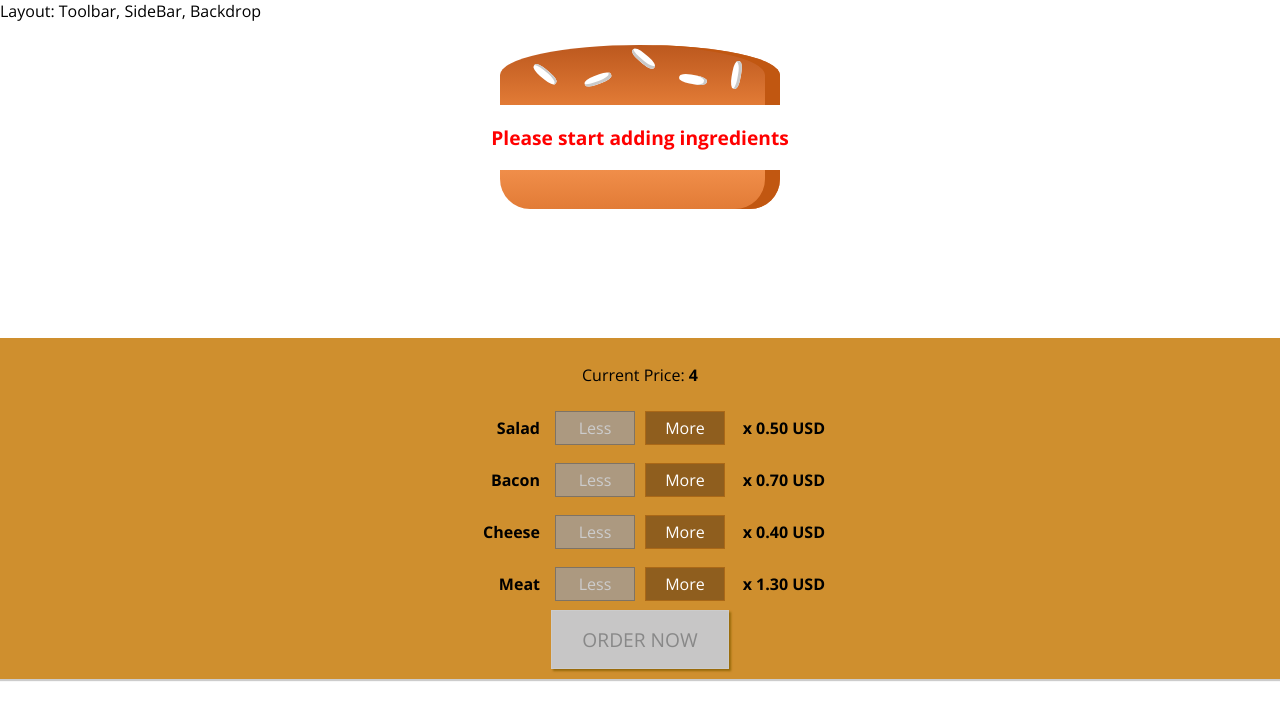
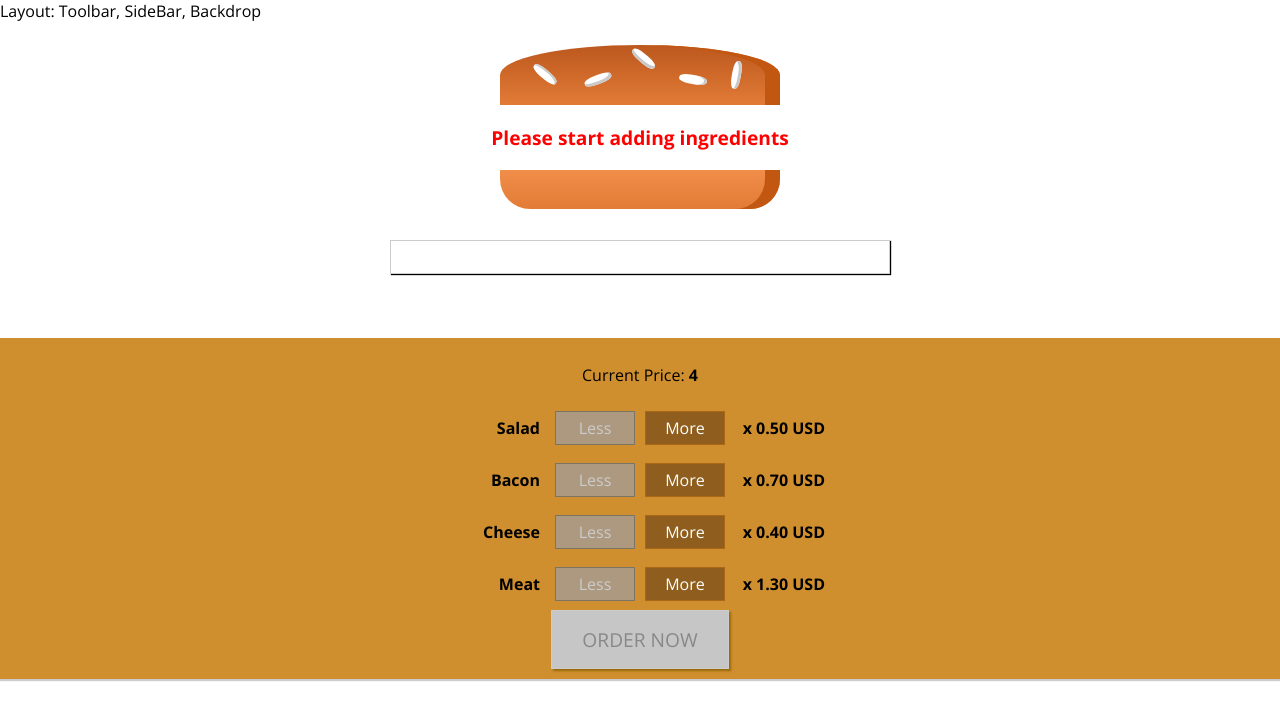
Before and after one commit to reymillenium/udemy_reactjs_burger_builder, a React (Create React App) app: page / in a window 1280 px wide. Shown: the top 720 px of the page. Built offline with nearby package versions, Linux system fonts and the light colour scheme.

Commit message:
Mod Modal UI component. Mod BurgerBuilder by adding the Modal component. Added also the OrderSummary component

```diff
--- a/src/components/UI/Modal/Modal.js
+++ b/src/components/UI/Modal/Modal.js
@@ -1,7 +1,9 @@
 import React from "react";
 
+import classes from './Modal.module.scss';
+
 const modal = (props) => (
-    <div>
+    <div className={classes.Modal}>
         {props.children}
     </div>
 );
--- a/src/containers/BurgerBuilder/BurgerBuilder.js
+++ b/src/containers/BurgerBuilder/BurgerBuilder.js
@@ -2,6 +2,7 @@ import React, {Component} from "react";
 import Auxiliary from '../../hoc/Auxiliary';
 import Burger from '../../components/Burger/Burger.js';
 import BuildControls from '../../components/Burger/BuildControls/BuildControls.js';
+import Modal from './../../components/UI/Modal/Modal';
 
 const INGREDIENT_PRICES = {
     salad: 0.50,
@@ -99,6 +100,7 @@ class BurgerBuilder extends Component {
 
         return (
             <Auxiliary>
+                <Modal></Modal>
                 <Burger ingredients={this.state.ingredients}/>
                 <BuildControls
                     ingredientAdded={this.addIngredientHandle}
```
Also changed, not shown: src/components/Burger/OrderSummary/OrderSummary.js (added).
